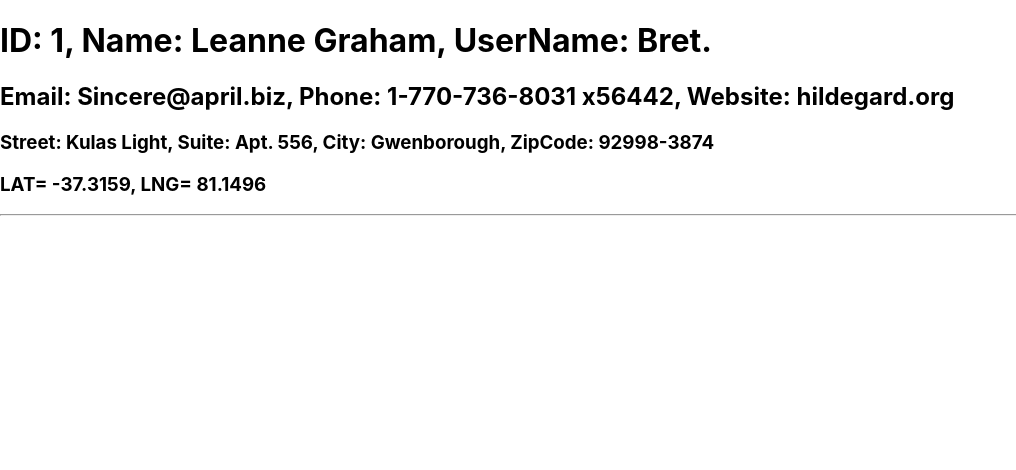
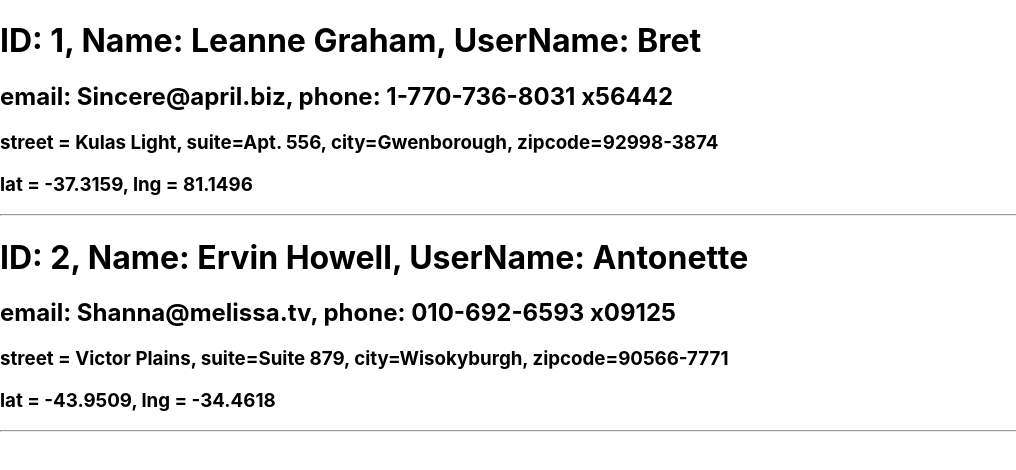
Before and after one commit to Denuk68/React-Lessons, a React (Create React App) app: page / in a window 1280 px wide. Shown: the top 470 px of the page, without its empty margins (0-1016 px from the left). Built offline with nearby package versions, Linux system fonts and the light colour scheme.

Commit message:
lesson1 classwork

```diff
--- a/src/components/Users/User/Address/Address.js
+++ b/src/components/Users/User/Address/Address.js
@@ -3,11 +3,10 @@ import Geo from "./Geo/Geo";
 
 export default function Address(props) {
     let { street, suite, city, zipcode, geo } = props;
-    console.log('address component', geo)
     return (
         <Fragment>
-            <h3>Street: {street}, Suite: {suite}, City: {city}, ZipCode: {zipcode}</h3>
-            <Geo  lng={geo.lng}  lat={geo.lat}  />
+            <h3>street = {street}, suite={suite}, city={city}, zipcode={zipcode}</h3>
+            <Geo lat={geo.lat} lng={geo.lng} />
         </Fragment>
     )
 }
--- a/src/components/Users/User/Address/Geo/Geo.js
+++ b/src/components/Users/User/Address/Geo/Geo.js
@@ -1,6 +1,6 @@
 export default function Geo(props) {
     let { lat, lng } = props;
     return (
-        <h3>LAT= {lat}, LNG= {lng}</h3>
+        <h3>lat = {lat}, lng = {lng}</h3>
     )
 }
--- a/src/components/Users/User/User.js
+++ b/src/components/Users/User/User.js
@@ -1,13 +1,14 @@
 import Address from "./Address/Address";
 
 export default function User(props) {
-    let { id, name, username, email, phone, website, address } = props;
+    let { id, name, username, email, phone, address } = props;
     return (
         <div className="user">
-            <h1>ID: {id}, Name: {name}, UserName: {username}.</h1>
-            <h2>Email: {email}, Phone: {phone}, Website: {website}</h2>
+            <h1>ID: {id}, Name: {name}, UserName: {username}</h1>
+            <h2>email: {email}, phone: {phone}</h2>
             <Address street={address.street} suite={address.suite} city={address.city} zipcode={address.zipcode} geo={address.geo} />
             <hr />
         </div>
+
     )
 }
--- a/src/components/Users/Users.js
+++ b/src/components/Users/Users.js
@@ -4,6 +4,7 @@ import User from "./User/User";
 export default function Users() {
     return (
         <Fragment>
+
             <User id={1} name={"Leanne Graham"} username={"Bret"} email={"Sincere@april.biz"} phone={"1-770-736-8031 x56442"} website={"hildegard.org"} address={{
                 street: 'Kulas Light',
                 suite: 'Apt. 556',
@@ -14,6 +15,18 @@ export default function Users() {
                     lng: '81.1496'
                 }
             }} />
+
+            <User id={2} name={"Ervin Howell"} username={"Antonette"} email={"Shanna@melissa.tv"} phone={"010-692-6593 x09125"} website={"anastasia.net"} address={{
+                street: 'Victor Plains',
+                suite: 'Suite 879',
+                city: 'Wisokyburgh',
+                zipcode: '90566-7771',
+                geo: {
+                    lat: '-43.9509',
+                    lng: '-34.4618'
+                }
+            }} />
+
         </Fragment>
     )
 }
```
